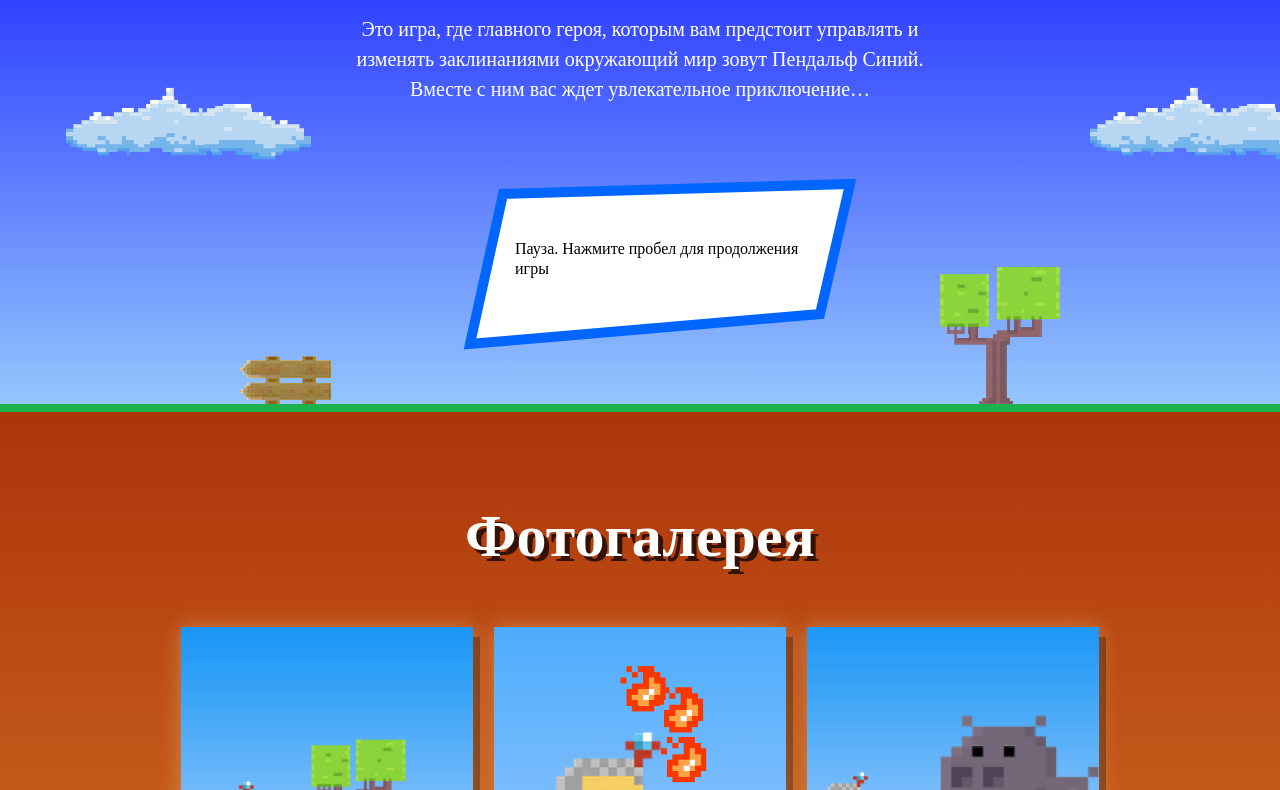
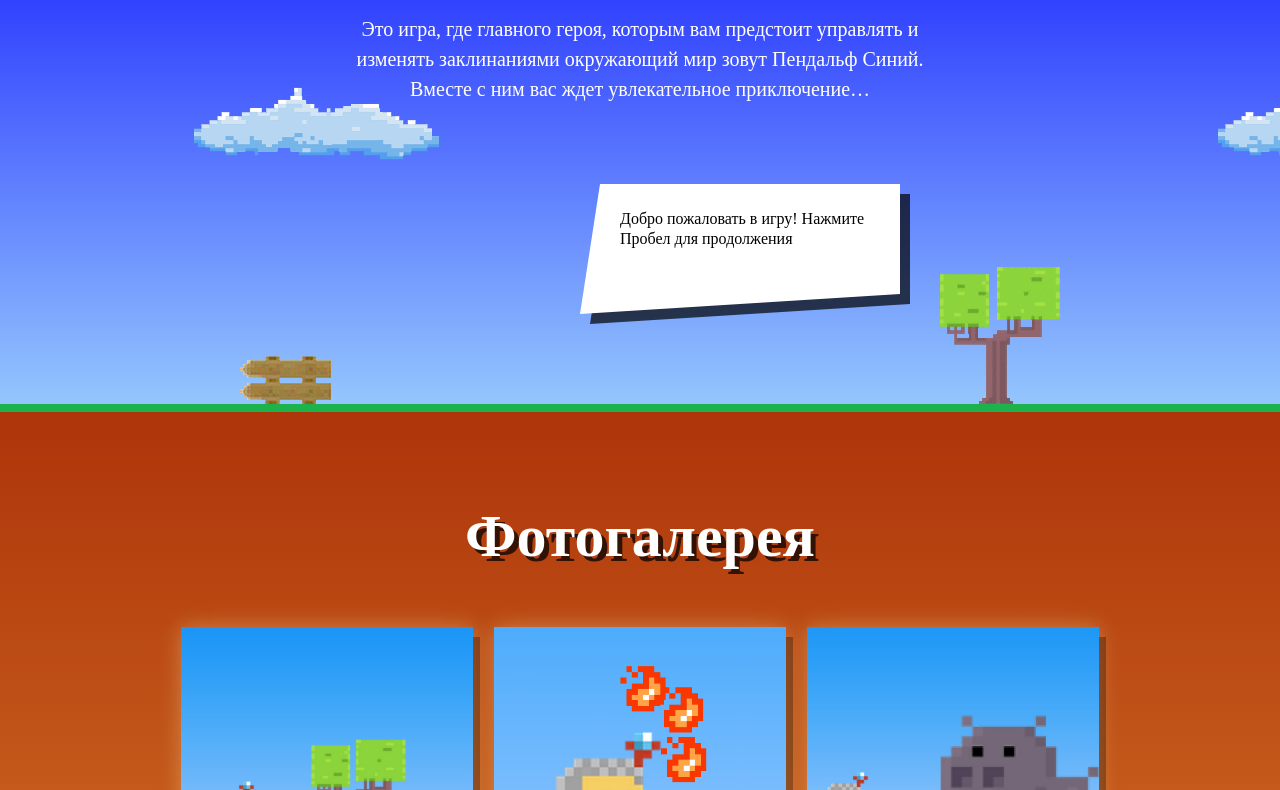
Before and after one commit to birra05/code-and-magick, a website: page index.html in a window 1280 px wide. Shown: the part 203-993 px from the top of the page. Drawn offline with Linux system fonts and the light colour scheme; a web font is replaced by a local one.

Commit message:
Canvas правки

```diff
--- a/index.html
+++ b/index.html
@@ -119,8 +119,9 @@
 </template>
 
 <script src="js/form.js"></script>
-<script src="js/game-stat.min.js"></script>
-<script src="js/check.js"></script>
+<!-- <script src="js/game-stat.min.js"></script>
+<script src="js/check.js"></script> -->
+<script src="js/game.js"></script>
 
 </body>
 </html>
--- a/js/game.js
+++ b/js/game.js
@@ -375,22 +375,81 @@
     },
 
     /**
+     * Отрисовка сообщения.
+     */
+
+    _drawMessage: function(message) {
+
+      var ctx = this.ctx;
+
+      // тень
+      ctx.fillStyle = 'rgba(0, 0, 0, 0.7)';
+      ctx.beginPath();
+      ctx.moveTo(320,90);
+      ctx.lineTo(620,90);
+      ctx.lineTo(620,200);
+      ctx.lineTo(300,220);
+      ctx.fill();
+
+      // окно
+      ctx.fillStyle = '#fff';
+      ctx.beginPath();
+      ctx.moveTo(310,80);
+      ctx.lineTo(610,80);
+      ctx.lineTo(610,190);
+      ctx.lineTo(290,210);
+      ctx.fill();
+
+      // текст
+      var words = message.split(' ');
+      var countWords = words.length;
+      var line = '';
+      var maxWidth = 280;
+      var marginLeft = 330;
+      var marginTop = 120;
+      var lineHeight = 20;
+      ctx.fillStyle = '#000';
+      ctx.font = '16px PT Mono';
+
+      for (var n = 0; n < countWords; n++) {
+        var textLine = line + words[n] + ' ';
+        var textWidth = ctx.measureText(textLine).width;
+        if (textWidth > maxWidth) {
+          ctx.fillText(line, marginLeft, marginTop);
+          line = words[n] + ' ';
+          marginTop += lineHeight;
+        }
+
+        else {
+         line = textLine;
+        }
+      }
+
+      ctx.fillText(line, marginLeft, marginTop);
+    },
+
+     /**
      * Отрисовка экрана паузы.
      */
+
     _drawPauseScreen: function() {
       switch (this.state.currentStatus) {
         case Verdict.WIN:
-          console.log('you have won!');
-          break;
+        this._drawMessage('Вы победили!');
+        // console.log('you have won!');
+        break;
         case Verdict.FAIL:
-          console.log('you have failed!');
-          break;
+        this._drawMessage('Вы проиграли!');
+        // console.log('you have failed!');
+        break;
         case Verdict.PAUSE:
-          console.log('game is on pause!');
-          break;
+        this._drawMessage('Пауза. Нажмите Пробел для продолжения');
+        // console.log('game is on pause!');
+        break;
         case Verdict.INTRO:
-          console.log('welcome to the game! Press Space to start');
-          break;
+        this._drawMessage('Добро пожаловать в игру! Нажмите Пробел для продолжения');
+        // console.log('welcome to the game! Press Space to start');
+        break;
       }
     },
 
```
